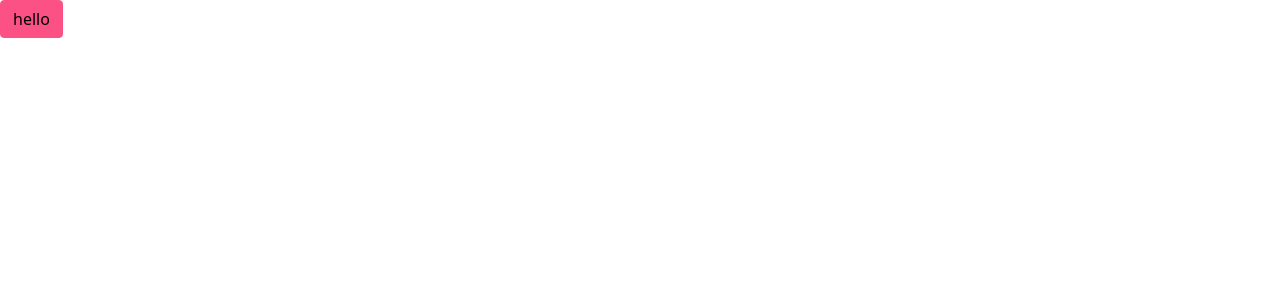
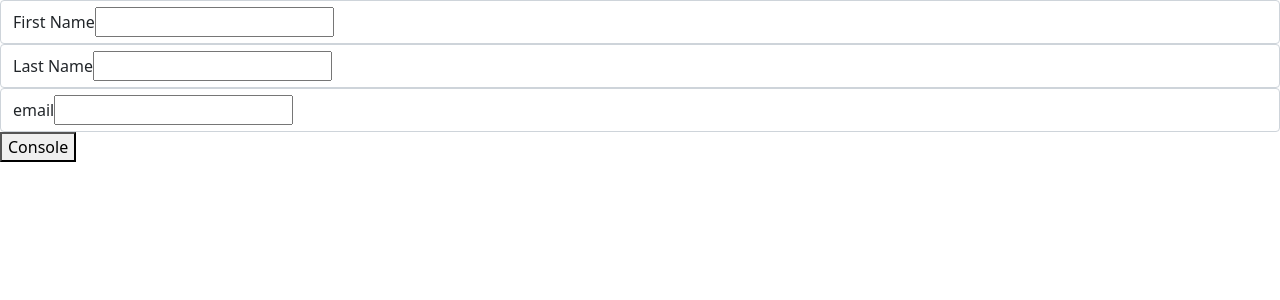
Before and after one commit to Nizar7zak/bootstrap-react-tutorial, a React (Create React App) app: page / in a window 1280 px wide. Shown: the top 300 px of the page. Built offline with nearby package versions, Linux system fonts and the light colour scheme.

Commit message:
finsih formik with yup test

```diff
--- a/package.json
+++ b/package.json
@@ -7,12 +7,14 @@
     "@testing-library/react": "^13.1.1",
     "@testing-library/user-event": "^13.5.0",
     "bootstrap": "^5.1.3",
+    "formik": "^2.2.9",
     "node-sass": "^7.0.1",
     "react": "^18.0.0",
     "react-bootstrap": "^2.3.0",
     "react-dom": "^18.0.0",
     "react-scripts": "5.0.1",
-    "web-vitals": "^2.1.4"
+    "web-vitals": "^2.1.4",
+    "yup": "^0.32.11"
   },
   "scripts": {
     "start": "react-scripts start",
--- a/src/App.js
+++ b/src/App.js
@@ -1,8 +1,9 @@
+import SignUp from "./pages/signUp/SignUp";
 
 function App() {
   return (
     <div className="App">
-      <h1 className="btn btn-primary">hello</h1>
+      <SignUp />
     </div>
   );
 }
--- /dev/null
+++ b/src/components/forms/Form.js
@@ -0,0 +1,18 @@
+import { Formik } from "formik";
+
+export const Form = ({
+  initialValues,
+  validationSchema,
+  onSubmit,
+  children,
+}) => {
+  return (
+    <Formik
+      initialValues={initialValues}
+      validationSchema={validationSchema}
+      onSubmit={onSubmit}
+    >
+      {() => <>{children}</>}
+    </Formik>
+  );
+};
--- /dev/null
+++ b/src/components/forms/FormField.js
@@ -0,0 +1,14 @@
+import { Field, ErrorMessage } from "formik";
+import { TextError } from "./TextError";
+
+const FormField = ({ label, name, ...rest }) => {
+  return (
+    <div className="form-control">
+      <label htmlFor={name}>{label}</label>
+      <Field id={name} name={name} {...rest} />
+      <ErrorMessage component={TextError} name={name} />
+    </div>
+  );
+};
+
+export { FormField };
--- /dev/null
+++ b/src/components/forms/SubmitButton.js
@@ -0,0 +1,10 @@
+import { useFormikContext } from "formik";
+
+export const SubmitButton = ({ title }) => {
+  const { handleSubmit, isValid } = useFormikContext();
+  return (
+    <button type="submit" onClick={handleSubmit} disabled={!isValid}>
+      {title}
+    </button>
+  );
+};
--- /dev/null
+++ b/src/components/forms/TextError.js
@@ -0,0 +1,5 @@
+function TextError({ children }) {
+  return <div className="error">{children}</div>;
+}
+
+export { TextError };
--- /dev/null
+++ b/src/components/forms/index.js
@@ -0,0 +1,6 @@
+import { Form } from "./Form";
+import { FormField } from "./FormField";
+import { TextError } from "./TextError";
+import { SubmitButton } from "./SubmitButton";
+
+export { Form, FormField, TextError, SubmitButton };
--- /dev/null
+++ b/src/pages/signUp/SignUp.jsx
@@ -0,0 +1,24 @@
+import { Form, FormField, SubmitButton } from "../../components/forms";
+
+import signupValidation from "../../utils/signupValidation";
+
+const SignUp = () => {
+  const handleSubmit = async (userInfo) => {
+    console.log(userInfo);
+  };
+
+  return (
+    <Form
+      initialValues={{ firstName: "", lastName: "", email: "" }}
+      validationSchema={signupValidation}
+      onSubmit={handleSubmit}
+    >
+      <FormField type="text" label="First Name" name="firstName" />
+      <FormField type="text" label="Last Name" name="lastName" />
+      <FormField type="email" label="email" name="email" />
+      <SubmitButton title="Console" />
+    </Form>
+  );
+};
+
+export default SignUp;
--- /dev/null
+++ b/src/utils/signupValidation.js
@@ -0,0 +1,13 @@
+import * as Yup from "yup";
+
+const validationSchema = Yup.object({
+  firstName: Yup.string()
+    .max(15, "Must be 15 characters or less")
+    .required("Required"),
+  lastName: Yup.string()
+    .max(20, "Must be 20 characters or less")
+    .required("Required"),
+  email: Yup.string().email("Invalid email address").required("Required"),
+});
+
+export default validationSchema;
```
Also changed, not shown: 1 other file (tests, documents, lock files or other folders).
